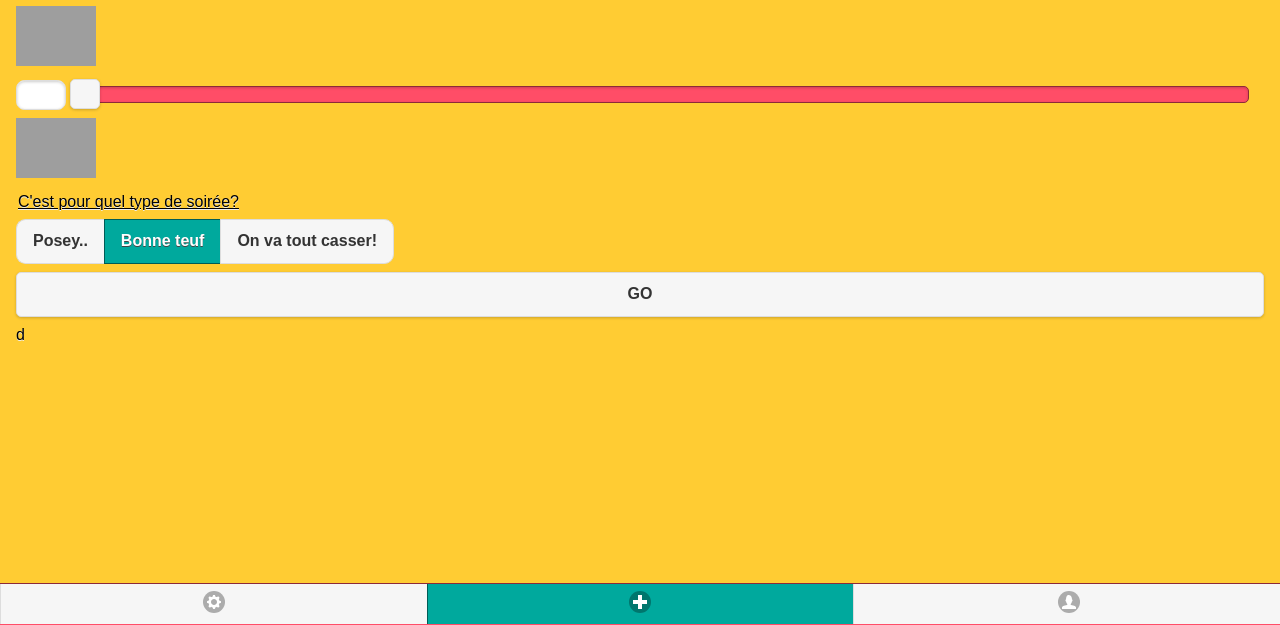
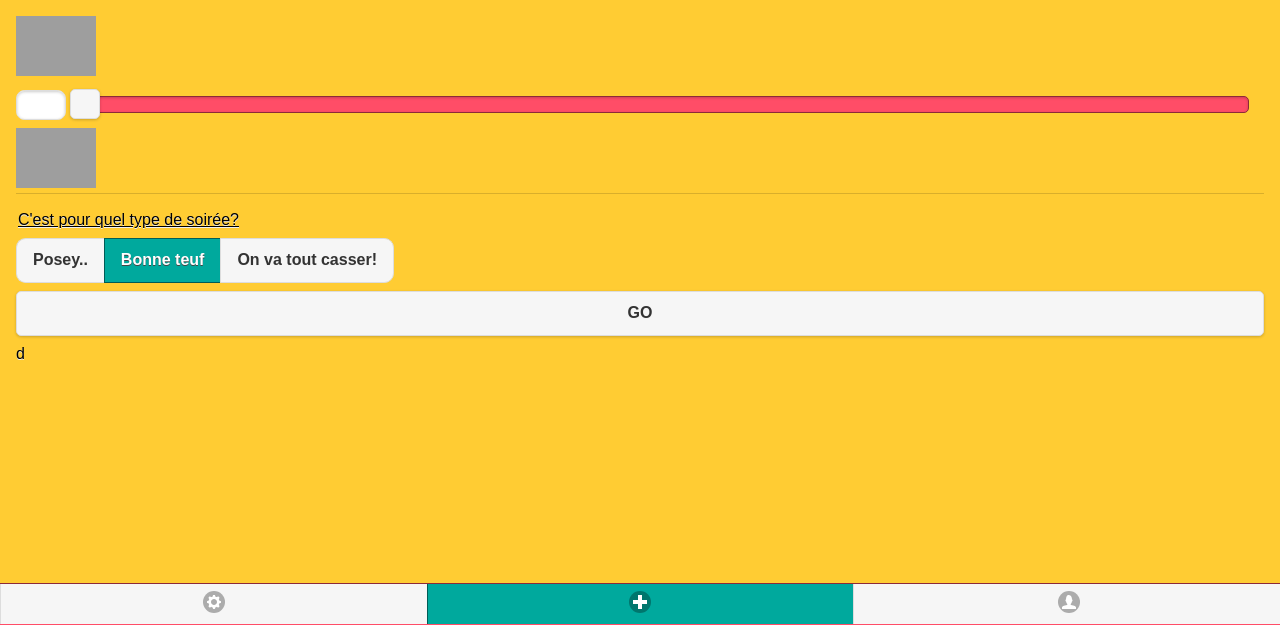
Before and after one commit to fdefitte/Bottlz, a plain HTML site: page index.html in a window 1280 px wide. Shown: the part 175-800 px from the top of the page. Drawn offline with Linux system fonts and the light colour scheme; grey boxes are pictures that could not be loaded.

Commit message:
changed the ui-block on the pondération

```diff
--- a/index.html
+++ b/index.html
@@ -38,9 +38,11 @@
 			</div>
 		</div>
 			<label for="ponderation_homme_femme"><u>Quelle est la pondération homme/femme?</u></label>
-			<img class="img-3" data-inline="true" src="images/male.png"/>
-			<input type="range" data-inline="true" id="ponderation_homme_femme_slider" min="0" max="100" name="ponderation_homme_femme"/>
-			<img class="img-3" data-inline="true" src="images/female.png"/>
+			<div data-role="fieldcontain">
+				<img class="img-3" data-inline="true" src="images/male.png"/>
+				<input type="range" data-inline="true" id="ponderation_homme_femme_slider" min="0" max="100" name="ponderation_homme_femme"/>
+				<img class="img-3" data-inline="true" src="images/female.png"/>
+			</div>
 			<fieldset data-role="controlgroup" data-type="horizontal">
 				<legend><u>C'est pour quel type de soirée?</u></legend>
 				<input type="radio" id="petite_sauterie" name="type_de_soiree"/>
```
